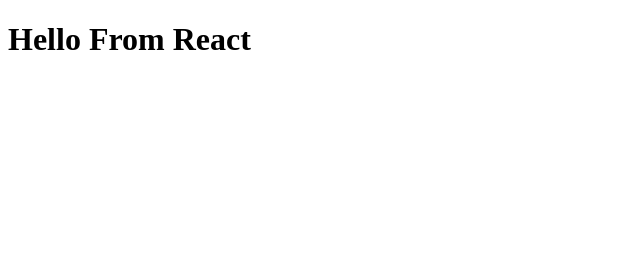
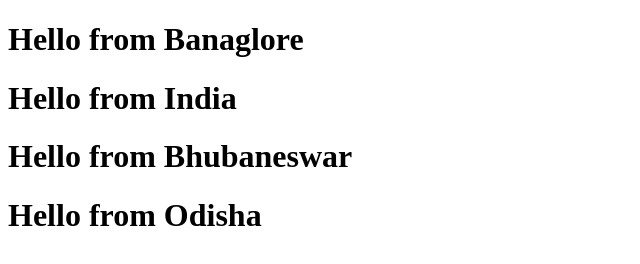
Before and after one commit to Rupali-34/Namaste-React, a plain HTML site: page index.html in a window 1280 px wide. Shown: the whole page, without its empty margins (0-640 px from the left). Drawn offline with nearby package versions, Linux system fonts and the light colour scheme.

Commit message:
First ReactCreateElement

```diff
--- a/App.js
+++ b/App.js
@@ -1,3 +1,22 @@
-const heading = React.createElement("h1", {},"Hello From React");
-            const root = ReactDOM.createRoot(document.getElementById("root"));
-            root.render(heading);
+const parent = React.createElement(
+  "div",
+  { id: "parent" },[ React.createElement("div", { id: "child" }, [
+    React.createElement("h1", {}, "Hello from Banaglore"),
+    React.createElement("h1", {}, "Hello from India"),
+  ]),
+  React.createElement("div", { id: "child2" }, [
+    React.createElement("h1", {}, "Hello from Bhubaneswar"),
+    React.createElement("h1", {}, "Hello from Odisha"),
+  ]),]
+
+);
+
+// const heading = React.createElement(
+//   "h1",
+//   { id: "heading" },
+//   "Hello From React"
+// );
+
+console.log(parent); //return an object
+const root = ReactDOM.createRoot(document.getElementById("root"));
+root.render(parent); //render method is converting the above object to h1 tag and putting it over heading
--- /dev/null
+++ b/index.css
@@ -0,0 +1,3 @@
+#heading{
+    color:aquamarine;
+}
--- a/index.html
+++ b/index.html
@@ -5,6 +5,7 @@
     <meta charset="UTF-8">
     <meta name="viewport" content="width=device-width, initial-scale=1.0">
     <title>Namaste React</title>
+    <Link rel="stylesheet" href="/index.css" />
 </head>
 
 <body>
```
